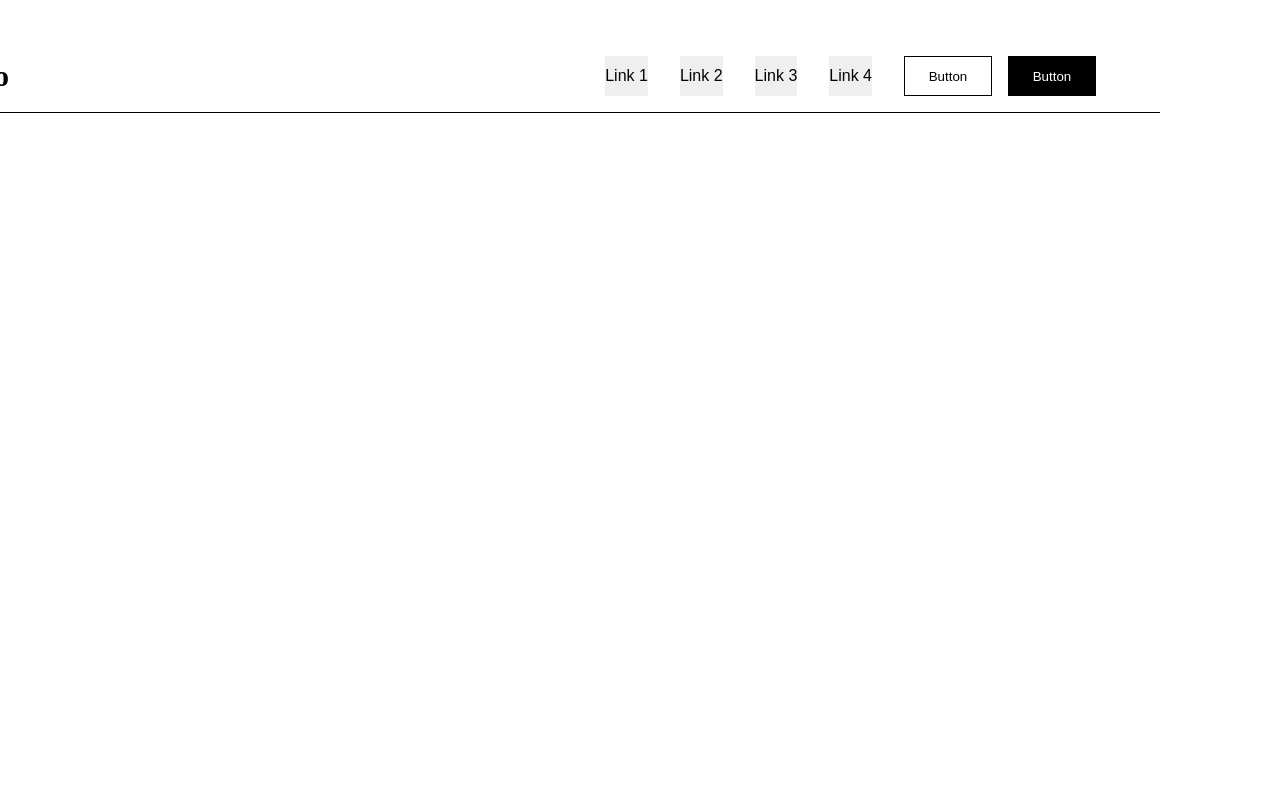
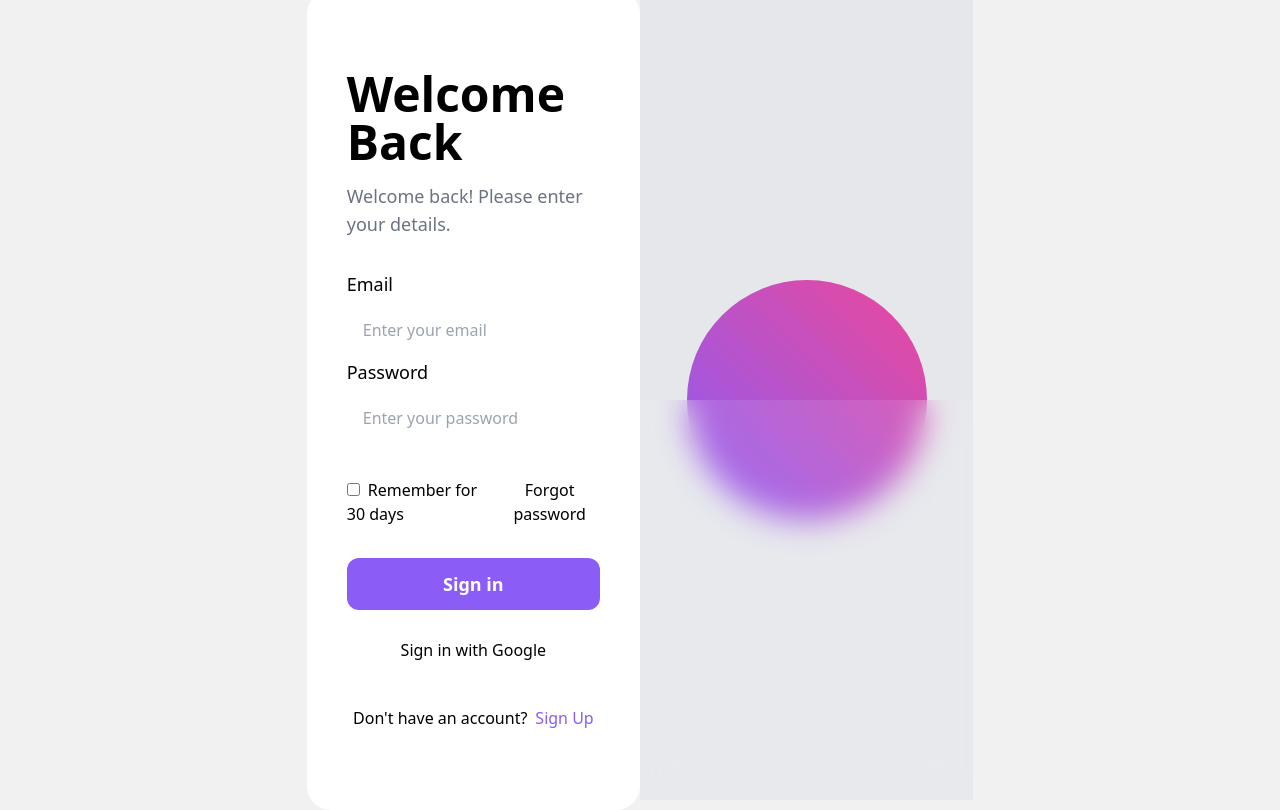
Before and after one commit to BernardoViP/react-course, a React (Create React App) app: page / in a window 1280 px wide. Built offline with nearby package versions, Linux system fonts and the light colour scheme.

Commit message:
tailwind-css form

```diff
--- /dev/null
+++ b/postcss.config.js
@@ -0,0 +1,6 @@
+module.exports = {
+  plugins: {
+    tailwindcss: {},
+    autoprefixer: {},
+  },
+}
--- a/src/App.css
+++ b/src/App.css
@@ -1,3 +1,7 @@
+@tailwind base;
+@tailwind components;
+@tailwind utilities;
+
 * {
     box-sizing: border-box;
     text-decoration: none;
@@ -6,12 +10,12 @@
     border: none;
 }
 
-/* body {
+body {
   display: flex;
   flex-direction: column;
   justify-content: center;
   align-items: center;
   width: 100%;
-  background-color: rgb(255, 255, 255);
+  background: #f1f1f1 ;
   gap: 40px;
-} */
+}
--- a/src/App.jsx
+++ b/src/App.jsx
@@ -1,11 +1,17 @@
 import "./App.css";
-import Navbar from "./hooks/components/Navbar";
+import Form from "./styles/tailwind-css/form";
 
 function App() {
     return (
-    <body>
-      <Navbar />
-    </body>
+    <div className="flex w-full h-screen">
+      <div className="w-full flex items-center justify-center lg:w-1/2">
+      <Form />
+      </div>
+      <div className="hidden relative lg:flex h-full w-1/2 items-center justify-center bg-gray-200">
+        <div  className="w-60 h-60 bg-gradient-to-tr from-violet-500 to-pink-500 rounded-full animated-bounce"></div>
+        <div className="w-full h-1/2 absolute bottom-0 bg-white/10 backdrop-blur-lg"></div>
+      </div>
+    </div>
   );
 }
 
--- a/src/hooks/components/Menu/style.js
+++ b/src/hooks/components/Menu/style.js
@@ -1,10 +1,12 @@
 import styled from "styled-components"
 
 export const Container = styled.div`
+    position: absolute;
+    top: 60px;
+    right:140px;
     width: 408px;
     height: auto;
     padding: 24px;
-
     display: flex;
     flex-direction: column;
     border: 1px solid black;
--- a/src/hooks/components/navbar/index.jsx
+++ b/src/hooks/components/navbar/index.jsx
@@ -4,9 +4,9 @@ import DropdownMenu from "../Menu"
 
 export default function Navbar() {
 
-    const [open, setOpen] = useState(false)
+    const [open, setOpen] = useState(true)
 
-    const listpages = [
+    const listPages = [
         {
           title: "Page one",
           description: "Lorem ipsum dolor sit amet, consectetur adipisicing.",
@@ -34,7 +34,7 @@ export default function Navbar() {
                 <S.Link>Link 3</S.Link>
                 <S.Link>Link 4</S.Link>
                 {
-                     open && <DropdownMenu pages={listpages}/>
+                    open && <DropdownMenu pages={listPages} />
                 }
                 <S.ContainerButton>
                     <S.Button>Button</S.Button>
--- a/src/hooks/components/navbar/style.js
+++ b/src/hooks/components/navbar/style.js
@@ -2,9 +2,6 @@ import styled from "styled-components";
 
 
 export const Container = styled.div`
-    position: absolute;
-    top: 40px;
-    right: 120px;
     display: flex;
     width: 100%;
     height: 73px;
--- /dev/null
+++ b/src/styles/tailwind-css/form.jsx
@@ -0,0 +1,48 @@
+import * as React from 'react';
+
+export default function Form () {
+    return(
+        <div className='bg-white px-10 py-20 rounded-3xl border-2 border-gray'>
+            <h1 className='text-5xl font-semibold'>Welcome Back</h1>
+            <p className='font-medium text-lg text-gray-500 mt-4'>Welcome back! Please enter your details.</p>
+            <div className='mt-8'>
+                <div>
+                    <label className='text-lg font-medium'>Email</label>
+                    <input
+                        className='w-full border-2 border-gray-100 rounded-xl p-4 mt-1 bg-transparent'
+                        placeholder='Enter your email'
+                    />
+                </div>
+                <div>
+                    <label className='text-lg font-medium'>Password</label>
+                    <input
+                        className='w-full border-2 border-gray-100 rounded-xl p-4 mt-1 bg-transparent'
+                        placeholder='Enter your password'
+                    />
+                </div>
+                <div className='mt-8 flex justify-between items-center'>
+                    <div>
+                        <input
+                            type="checkbox"
+                            id='remember'
+                        />
+                        <label className='ml-2 font-medium text-base'>
+                            Remember for 30 days
+                        </label>
+                    </div>
+                    <button className='font-medium text-base text-violet'>Forgot password</button>
+                </div>
+                <div className='mt-8 flex flex-col gap-y-4'>
+                    <button className='active:scale-[.98] active:duration-75 transition-all hover:scale-[1.01] ease-in-out py-3 rounded-xl bg-violet-500 text-white text-lg font-bold'>Sign in</button>
+                    <button className='flex rounded-xl py-3 border-2 border-gray-100 items-center justify-center gap-2 active:scale-[.98] active:duration-75 transition-all hover:scale-[1.01] ease-in-out'>
+                        Sign in with Google
+                    </button>
+                </div>
+                <div className='mt-8 flex justify-center items-center'>
+                    <p className='font-medium text-base'>Don't have an account?</p>
+                    <button className='text-violet-500 text-base font-medium ml-2'>Sign Up</button>
+                </div>
+            </div>
+        </div>
+    )
+}
--- a/tailwind.config.js
+++ b/tailwind.config.js
@@ -1,6 +1,6 @@
 /** @type {import('tailwindcss').Config} */
 module.exports = {
-  content: ["./src/**/*.{html,js}"],
+  content: ["./src/**/*.{html,js,jsx,ts,tsx}"],
   theme: {
     extend: {},
   },
```
